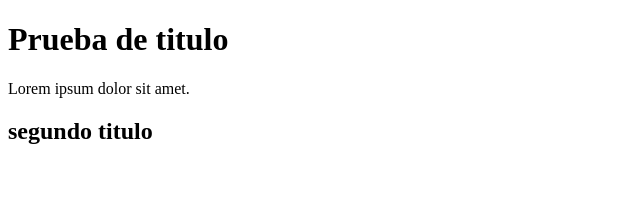
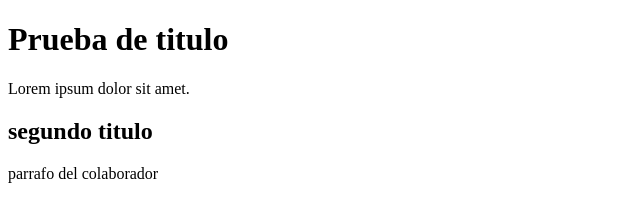
Before and after one commit to frkolc/github-practica, a plain HTML site: page index.html in a window 1280 px wide. Shown: the whole page, without its empty margins (0-640 px from the left). Drawn offline with Linux system fonts and the light colour scheme.

Commit message:
Parrafo colaborador

```diff
--- a/index.html
+++ b/index.html
@@ -10,5 +10,6 @@
     <h1>Prueba de titulo</h1>
     <p>Lorem ipsum dolor sit amet.</p>
     <h2>segundo titulo</h2>
+    <p>parrafo del colaborador</p>
 </body>
 </html>
```
